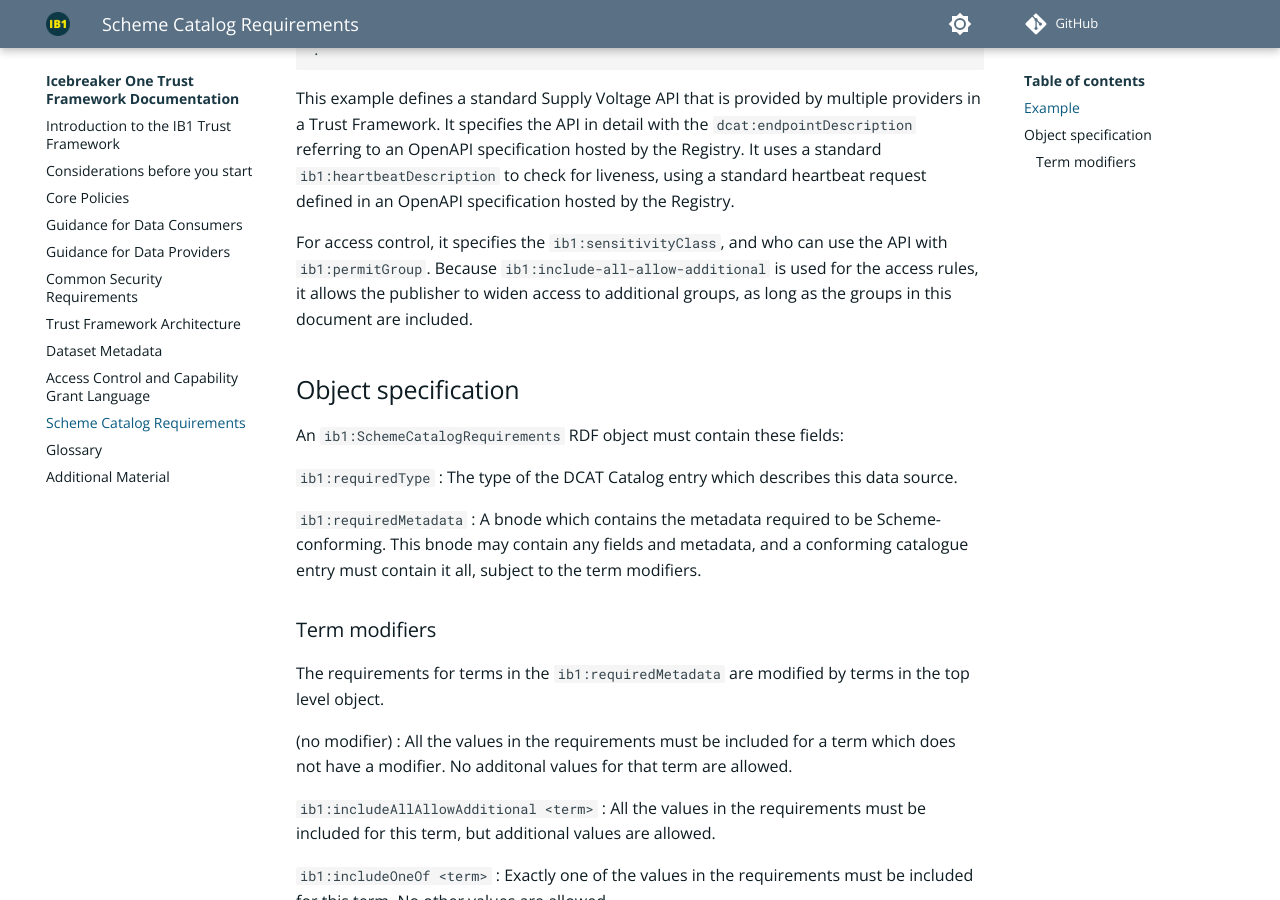
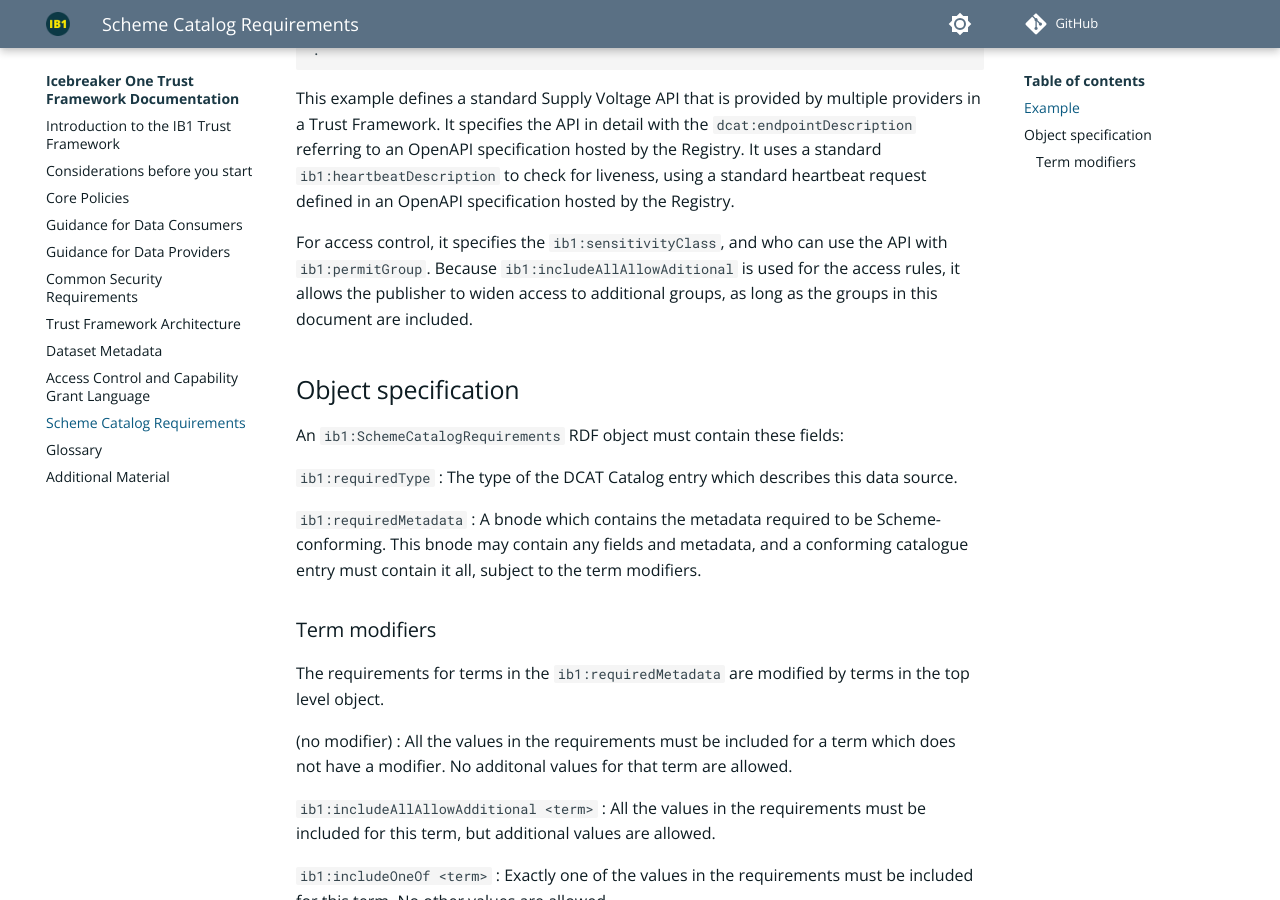
Before and after one commit to icebreakerone/ib1-technical-docs, an MkDocs documentation site: the page built from docs/scheme_catalog_requirements.md, in a window 1280 px wide and 900 px high, scrolled down 708 px. Built offline with MkDocs 1.6.1 and Material for MkDocs 9.7.7, drawn with Linux system fonts in a browser that asks for light colours; plug-ins that fetch from the network failed and are left out; comment, search, counter and statistics services are not loaded; the version menu is left out; some of the changed lines change nothing that is shown.

Commit message:
docs/scheme_catalog_requirements.md updated from https://stackedit.net/

```diff
--- a/docs/scheme_catalog_requirements.md
+++ b/docs/scheme_catalog_requirements.md
@@ -30,7 +30,7 @@ It is an RDF document published by the Registry.
 
 This example defines a standard Supply Voltage API that is provided by multiple providers in a Trust Framework. It specifies the API in detail with the `dcat:endpointDescription` referring to an OpenAPI specification hosted by the Registry. It uses a standard `ib1:heartbeatDescription` to check for liveness, using a standard heartbeat request defined in an OpenAPI specification hosted by the Registry.
 
-For access control, it specifies the `ib1:sensitivityClass`, and who can use the API with `ib1:permitGroup`. Because `ib1:include-all-allow-additional` is used for the access rules, it allows the publisher to widen access to additional groups, as long as the groups in this document are included.
+For access control, it specifies the `ib1:sensitivityClass`, and who can use the API with `ib1:permitGroup`. Because `ib1:includeAllAllowAditional` is used for the access rules, it allows the publisher to widen access to additional groups, as long as the groups in this document are included.
 
 ## Object specification
 
@@ -57,6 +57,7 @@ The requirements for terms in the `ib1:requiredMetadata` are modified by terms i
 
 
 <!--stackedit_data:
-eyJoaXN0b3J5IjpbLTE3OTQ0OTUwNDYsLTUyODY0NTczNywxMz
-g5NzAyMDM4LDExMTMxMjg5NjksMTI2ODgzNjcwOF19
+eyJoaXN0b3J5IjpbNjc0NTc2NDgxLC0xNzk0NDk1MDQ2LC01Mj
+g2NDU3MzcsMTM4OTcwMjAzOCwxMTEzMTI4OTY5LDEyNjg4MzY3
+MDhdfQ==
 -->
```
